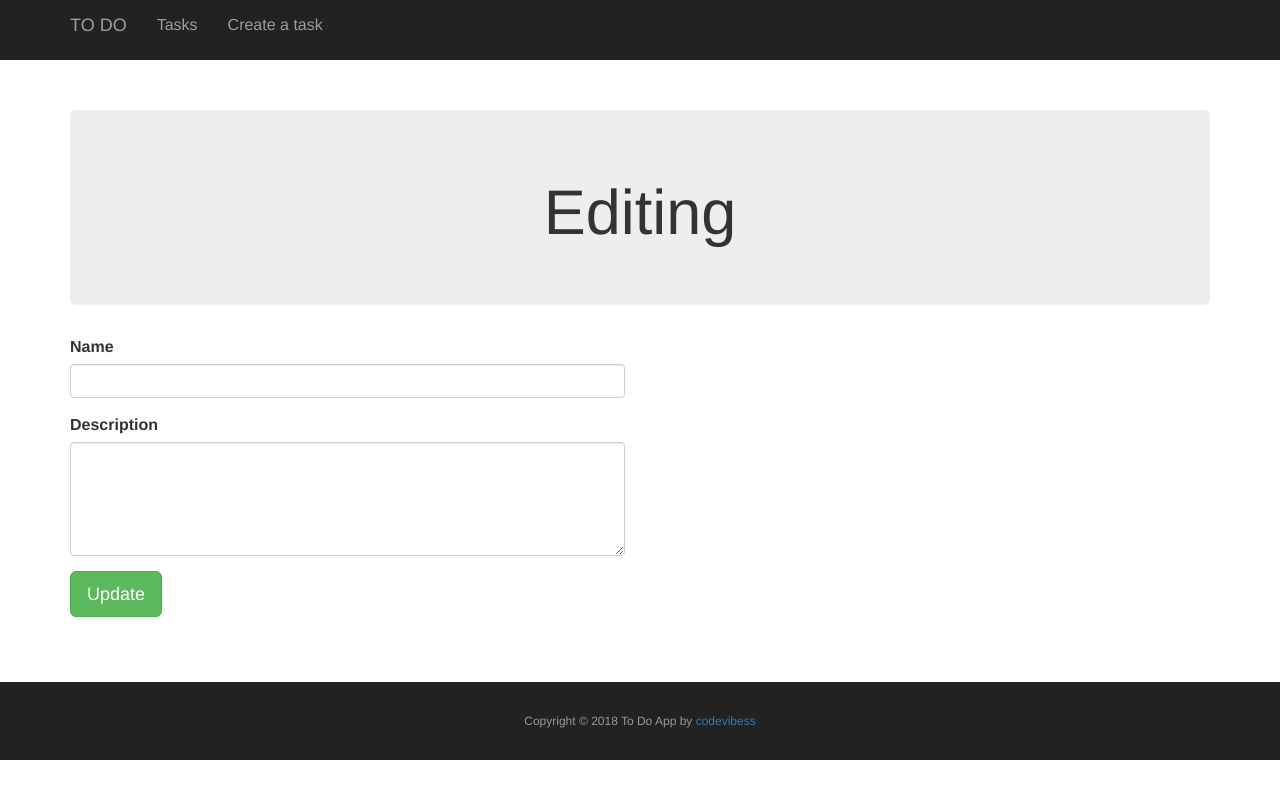
After one commit to codevibess/2Do-List, a Node server app: template views/pages/edit.ejs in a window 1280 px wide. The commit adds this page. Run offline with Node 20, Linux system fonts and the light colour scheme; the template is opened without the code that fills it, so the values that code supplies are empty; some libraries are stand-ins or nearby versions.

Commit message:
editing events, changed version of bootsrap

```diff
--- a/app/routes.js
+++ b/app/routes.js
@@ -15,10 +15,15 @@ router.get('/todos', todosController.showTodos);
 router.get('/todos/seed', todosController.seedTodo);
 
 
+
+
 /**
  * Observe a creating an task
  */
 router.get('/todos/create', todosController.showCreate)
 router.post('/todos/create', todosController.processCreate);
 
+router.get('/todos/:slug/edit', todosController.showEdit);
+router.post('/todos/:slug', todosController.processEdit);
+
 router.get('/todos/:slug', todosController.showSingle);
--- a/views/layout.ejs
+++ b/views/layout.ejs
@@ -6,7 +6,7 @@
     <meta name="viewport" content="width=device-width, initial-scale=1.0">
     <meta http-equiv="X-UA-Compatible" content="ie=edge">
     <title>To DO app</title>
-    <link rel="stylesheet" href="https://stackpath.bootstrapcdn.com/bootstrap/4.1.0/css/bootstrap.min.css">
+    <link rel="stylesheet" href="https://maxcdn.bootstrapcdn.com/bootstrap/3.3.7/css/bootstrap.min.css">
     <link rel="stylesheet" href="/css/style.css">
 
 </head <body>
--- /dev/null
+++ b/views/pages/edit.ejs
@@ -0,0 +1,22 @@
+<div class="jumbotron text-center">
+    <h1>Editing <%= todo.name %></h1>
+</div>
+
+<div class="row">
+    <div class="col-sm-6" "col-sm-offset-3 center">
+        <form action="/todos/<%= todo.slug %>" method="POST">
+            <div class="form-group">
+                <label>Name</label>
+                <input type="text" name="name" class="form-control" value="<%= todo.name %>">
+            </div>
+
+            <div class="form-group">
+                    <label>Description</label>
+                <textarea name="description" rows="5" class="form-control"><%= todo.description %></textarea>
+            </div>
+            <div class="form-group">
+                <button type="submit" class="btn btn-success btn-lg">Update</button>
+            </div>
+        </form>
+    </div>
+</div>
--- a/views/pages/todos.ejs
+++ b/views/pages/todos.ejs
@@ -22,6 +22,7 @@
                 </td>
                 <td>
                     <a href="/todos/<%= todo.slug %>" class="btn btn-sm btn-primar">View</a>
+                    <a href="/todos/<%= todo.slug %>/edit" class="btn btn-sm btn-primar">Edit</a>
                 </td>
             </tr>
             <% } %>
```
Also changed, not shown: app/controllers/todos.controller.js (+32 -1 lines).
